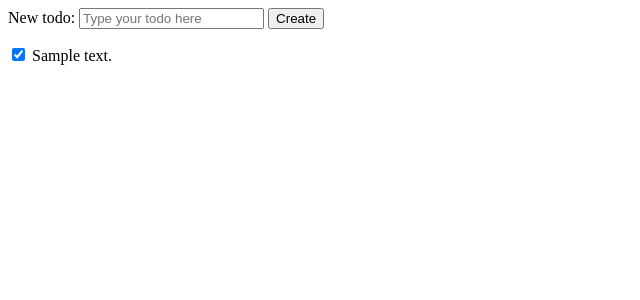
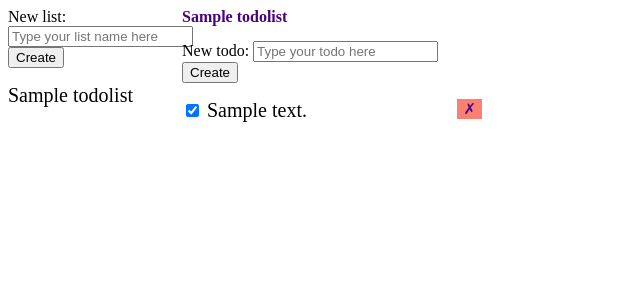
Before and after one commit to L-M-K-B/CRUD_App, a Flask app: template templates/index.html in a window 1280 px wide. Shown: the top 300 px of the page, without its empty margins (0-640 px from the left). Run offline with Flask 2, Linux system fonts and the light colour scheme; the template is opened without the code that fills it: values that come from a table or form of the project are taken from there, others are empty; tables that the repository leaves empty hold one stand-in row (values such as "Sample post").

Commit message:
feat: implementrelationship

```diff
--- a/app.py
+++ b/app.py
@@ -16,9 +16,20 @@ class Todo(db.Model):
     id = db.Column(db.Integer, primary_key=True)
     description = db.Column(db.String, nullable=False)
     completed = db.Column(db.Boolean, nullable=False, default=False)
+    # nullable=False is the dafault since this column refers to a primary key of a parent
+    list_id = db.Column(db.Integer, db.ForeignKey(
+        'todolists.id'), nullable=False)
 
     def __repr__(self):
         return f'<Todo {self.id} {self.description}>'
+
+
+class TodoList(db.Model):
+    __tablename__ = 'todolists'
+    id = db.Column(db.Integer, primary_key=True)
+    name = db.Column(db.String(), nullable=False)
+    # lazy=True is the default setting anyway
+    todos = db.relationship('Todo', backref='list', lazy=True)
 
 # Do not use this anymore when using migrations
 # db.create_all()
@@ -56,11 +67,12 @@ def create_todo():
         return jsonify(body)
 
 
-@app.route('/todos/<todoId>/setCompleted', methods=['POST'])
-def setCompletedTodo():
+@app.route('/todos/<todo_id>/setCompleted', methods=['POST'])
+def setCompletedTodo(todo_id):
     try:
+        # folgende Zeile: holt 'completed' aus body des fetch
         completed = request.get_json()['completed']
-        todo = Todo.query.get(todoId)
+        todo = Todo.query.get(todo_id)
         todo.completed = completed
         db.session.commit()
     except:
@@ -70,6 +82,51 @@ def setCompletedTodo():
     return redirect(url_for('index'))
 
 
+@app.route('/todos/<todo_id>', methods=['DELETE'])
+def deleteTodo(todo_id):
+    try:
+        todo = Todo.query.get(todo_id)
+        db.session.delete(todo)
+        db.session.commit()
+    except:
+        db.session.rollback()
+    finally:
+        db.session.close()
+    return jsonify({'success': True})
+
+
+@app.route('/lists/create', methods=['POST'])
+def create_list():
+    error = False
+    body = {}
+    try:
+        list_name = request.get_json()['name']
+        todolist = TodoList(name=list_name)
+        db.session.add(todolist)
+        db.session.commit()
+        body['name'] = todolist.name
+    except:
+        error = True
+        db.session.rollback()
+        print(sys.exc_info())
+    finally:
+        db.session.close()
+    if error:
+        abort(400)
+    else:
+        return jsonify(body)
+
+
+@app.route('/lists/<list_id>')
+def get_list_todos(list_id):
+    return render_template(
+        'index.html',
+        lists=TodoList.query.all(),
+        active_list=TodoList.query.get(list_id),
+        todos=Todo.query.filter_by(list_id=list_id).all()
+    )
+
+
 @app.route('/')
 def index():
-    return render_template('index.html', data=Todo.query.order_by('id').all())
+    return redirect(url_for('get_list_todos', list_id=1))
--- a/templates/index.html
+++ b/templates/index.html
@@ -5,35 +5,111 @@
             .hidden {
                 display: none;
             }
+            .lists-wrapper, .todos-wrapper {
+                display: inline-block;
+            }
+            .lists-wrapper {
+                width: 170px;
+                vertical-align: top;
+            }
+            .todos-wrapper {
+                width: 300px;
+            }
             ul {
                 list-style: none;
                 padding: 0;
                 margin: 0;
             }
+            li {
+                font-size: 20px;
+            }
+            li button {
+                float: right;
+                border: none;
+                color: indigo;
+                background-color: salmon;
+                font-size: 15px;
+                cursor: pointer;
+            }
+            a {
+                text-decoration: none;
+                color: black;
+            }
+            h4 {
+                padding: 0;
+                margin: 0 0 15px;
+                color: indigo;
+            }
         </style>
     </head>
     <body>
-        <form id="form">
+        <div class="lists-wrapper">
+            <form id="list-form">
+                <label for="description">New list:</label>
+                <input type="text" placeholder="Type your list name here" name="name" />
+                <input type="submit" value="Create" />
+            </form>
+            <ul id="lists">
+                {% for list in lists %}
+                <li>
+                    <a data-id="{{ list.id }}" href="/lists/{{ list.id }}">
+                        {{ list.name }}
+                    </a>
+                </li>
+                {% endfor %}
+            </ul>
+        </div>
+        <div class="todos-wrapper">
+            <h4>{{ active_list.name }}</h4>
+            <form id="todo-form">
                 <label for="description">New todo:</label>
                 <input type="text" placeholder="Type your todo here" name="description" />
                 <input type="submit" value="Create" />
             </form>
             <div id="error" class="hidden">Something went wrong!</div>
             <ul id="todos">
-            {% for d in data%}
+                {% for todo in todos %}
                 <li>
-                <input class="checkCompleted" data-id"{{ d.id }}" type="checkbox" {%if d.completed%} checked {%endif%} />
-                {{ d.description }}
+                    <input class="checkCompleted" data-id="{{ todo.id }}" type="checkbox" {%if todo.completed%} checked {%endif%} />
+                    {{ todo.description }}
+                    <button class="deleteTodo" data-id="{{ todo.id }}">&cross;</button>
                 </li>
                 {% endfor %}
             </ul>
+        </div>
         <script>
+            // create a new list
+            document.querySelector('#list-form').onsubmit = (event) => {
+                event.preventDefault();
+                fetch('/lists/create', {
+                    method:'POST',
+                    body: JSON.stringify({
+                        'name': document.querySelector('[name="name"]').value
+                    }),
+                    headers: {
+                        'Content-Type': 'application/json'
+                    }
+                })
+                .then((response) => response.json())
+                .then((jsonResponse) => {
+                    console.log(jsonResponse);
+                    const listItem = document.createElement('li');
+                    listItem.innerHTML = jsonResponse['name'];
+                    document.querySelector('#lists').appendChild(listItem)
+                    document.querySelector('#error').className='hidden';
+                    })
+                .catch(() => {
+                    document.querySelector('#error').className='';
+                })
+                document.querySelector('[name="name"]').value = '';
+            }
+
+            // toggle todos to checked / not checked
             const checkboxes = document.querySelectorAll('.checkCompleted');
             for (let i=0; i<checkboxes.length; i++) {
                 const checkbox = checkboxes[i];
                 checkbox.onchange = (event) => {
-                    console.log('event', event);
-                    const todoId = event.target.dataset['id']
+                    const todoId = event.target.dataset['id'];
                     fetch ('/todos/'+todoId+'/setCompleted', {
                         method: 'POST',
                         body: JSON.stringify({
@@ -52,7 +128,26 @@
                 }
             }
 
-            document.querySelector('#form').onsubmit = (event) => {
+            // delete single todos
+            const deleteButtons = document.querySelectorAll('.deleteTodo');
+            for (let i=0; i<deleteButtons.length; i++){
+                const deleteBtn = deleteButtons[i];
+                deleteBtn.onclick = (event) => {
+                    const todoId = event.target.dataset['id']
+                    fetch ('/todos/'+todoId, {
+                        method: 'DELETE'
+                    })
+                    .then(() => {
+                        document.querySelector('#error').className='hidden'
+                    })
+                    .catch(() => {
+                    document.querySelector('#error').className='';
+                    })
+                }
+            }
+
+            // create a new todo
+            document.querySelector('#todo-form').onsubmit = (event) => {
                 event.preventDefault();
                 fetch('/todos/create', {
                     method:'POST',
@@ -66,7 +161,7 @@
                 .then((response) => response.json())
                 .then((jsonResponse) => {
                     console.log(jsonResponse);
-                    const listItem = document.createElement('LI');
+                    const listItem = document.createElement('li');
                     listItem.innerHTML = jsonResponse['description'];
                     document.querySelector('#todos').appendChild(listItem)
                     document.querySelector('#error').className='hidden';
```
Also changed, not shown: migrations/versions/c225699c1e76_.py (added, +36 -0 lines), migrations/versions/f8ac23ca8804_.py (added, +32 -0 lines), templates/styles.css (added, +39 -0 lines). Lines whose indentation alone changed are shown as unchanged.
